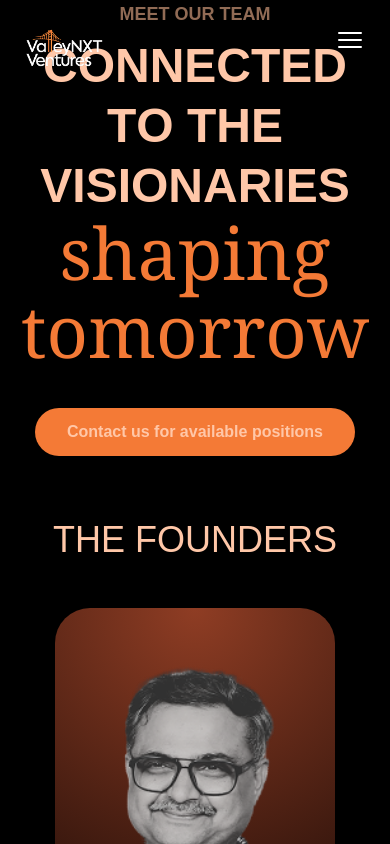
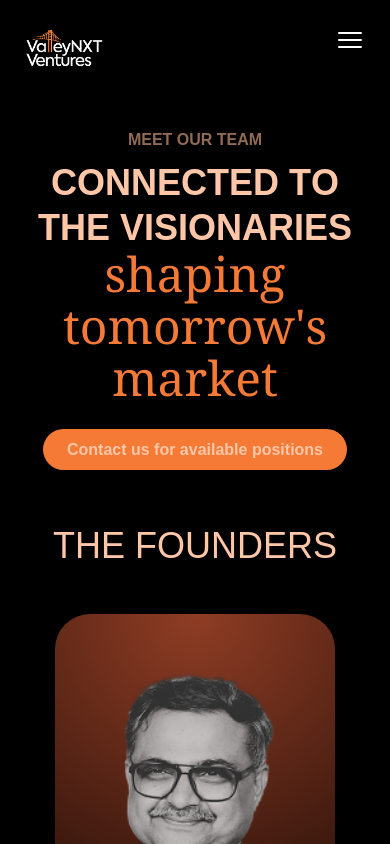
Before and after one commit to AttharvShrivastav/ValleyNXT, a React (Vite) app: page /team in a window 390 px wide. Shown: the top 844 px of the page. Built offline with nearby package versions, Linux system fonts and the light colour scheme; a web font is replaced by a local one.

Commit message:
Teams page responsive done.

```diff
--- a/src/components/PageHero.jsx
+++ b/src/components/PageHero.jsx
@@ -24,7 +24,6 @@ const PageHero = ({ subtitle, titleLine1, titleLine2, titleLine2Serif, buttonTex
 
             <div className="relative w-[90%] md:w-[80%] max-w-6xl flex flex-col items-center">
 
-                {/* ✅ CHANGE: Added horizontal padding (px-16) to the SVG's container to shorten the lines */}
                 {/* <div className="absolute top-1/2 left-1/2 -translate-x-1/2 -translate-y-1/2 w-full hidden md:block px-16">
                     <svg width="100%" height="auto" viewBox="0 0 988 124" fill="none" xmlns="http://www.w3.org/2000/svg" preserveAspectRatio="xMidYMid meet">
                         <path d="M104.667 3C104.667 1.52724 103.473 0.333333 102 0.333333C100.527 0.333333 99.3333 1.52724 99.3333 3C99.3333 4.47276 100.527 5.66667 102 5.66667C103.473 5.66667 104.667 4.47276 104.667 3ZM102 3V2.5L-7.62939e-06 2.5V3V3.5L102 3.5V3Z" fill="#F47A36"/>
@@ -40,7 +39,8 @@ const PageHero = ({ subtitle, titleLine1, titleLine2, titleLine2Serif, buttonTex
                         <h1 className="hero-heading font-primary font-normal text-4xl md:text-6xl text-[#FFC7A8] leading-tight">
                             <span className='font-bold'>{titleLine1}</span>
                             <br />
-                            <span className={`font-normal text-6xl md:text-7xl text-[#F47A36] ${titleLine2Serif ? 'font-serifa' : ''}`}>
+                             {/* ✅ CHANGE: Reduced base font size for mobile */}
+                            <span className={`font-normal text-5xl md:text-7xl text-[#F47A36] ${titleLine2Serif ? 'font-serifa' : ''}`}>
                                 {titleLine2}
                             </span>
                         </h1>
--- a/src/pages/TeamsPage.jsx
+++ b/src/pages/TeamsPage.jsx
@@ -4,20 +4,21 @@ import { useGSAP } from '@gsap/react';
 import { ScrollTrigger } from 'gsap/ScrollTrigger';
 import { SplitText } from 'gsap/all';
 
+import PageHero from '../components/PageHero'; // ✅ IMPORT: Added the PageHero component
 import ProfileCard from '../components/ProfileCard';
 import AnandSaklechaImage from '../assets/AnandSaklecha.png';
 import DrMadhuImage from '../assets/DrMadhu.png';
 import DrNikhilImage from '../assets/DrNikhil.png';
 import MrSureshImage from '../assets/MrSureshImage.png';
 
-import DrInderjitImage from '../assets/DrInderjit.png'
-import DrNaziaImage from '../assets/DrNazia.png'
-import MrApurvaImage from '../assets/MrApurva.png'
+import DrInderjitImage from '../assets/DrInderjit.png';
+import DrNaziaImage from '../assets/DrNazia.png';
+import MrApurvaImage from '../assets/MrApurva.png';
 
-import HarshwardhanSaklechaImage from '../assets/1.png'
-import DhairyaJainImage from '../assets/2.png'
+import HarshwardhanSaklechaImage from '../assets/1.png';
+import DhairyaJainImage from '../assets/2.png';
 
-gsap.registerPlugin(ScrollTrigger, SplitText);
+gsap.registerPlugin(ScrollTrigger, SplitText, useGSAP);
 
 // --- Static Data ---
 const founders = [
@@ -26,28 +27,32 @@ const founders = [
     name: "CA Anand Saklecha",
     title: "Capitalizing Ideas",
     bio: "Veteran fund manager, structuring over ₹4,500 Cr in deals and guiding entrepreneurs from inception to IPO.",
-    image: AnandSaklechaImage
+    image: AnandSaklechaImage,
+    linkedin: "#"
   },
   {
     id: 2,
     name: "Dr. Madhu Vasepalli",
     title: "Managing Partner",
     bio: "Serial healthtech entrepreneur and investor in 17+ startups. Mentor to founders at the intersection of tech and healthcare.",
-    image: DrMadhuImage
+    image: DrMadhuImage,
+    linkedin: "#"
   },
   {
     id: 3,
     name: "Dr. Nikhil Agarwal",
     title: "Founder & Advisor",
     bio: "Architect behind India's leading incubators and 175+ startups. Pioneer in innovation ecosystems and startup policy.",
-    image: DrNikhilImage
+    image: DrNikhilImage,
+    linkedin: "#"
   },
   {
     id: 4,
     name: "Mr. Suresh Goyal",
     title: "Partner & Fund Manager",
     bio: "Infrastructure finance leader with 30+ years experience. Scaled India's largest PPP platform and managed global assets.",
-    image: MrSureshImage
+    image: MrSureshImage,
+    linkedin: "#"
   }
 ];
 const investmentTeam = [
@@ -56,42 +61,44 @@ const investmentTeam = [
         name: "CA Harshwardhan Saklecha",
         title: "Vice President",
         bio: "Chartered Accountant and AIF Fund Manager. Brings advanced skills in VC, financial modeling, and deal structuring.",
-        image: HarshwardhanSaklechaImage
+        image: HarshwardhanSaklechaImage,
+        linkedin: "#"
     },
     {
         id: 9,
         name: "CS Dhairya Jain",
         title: "Investor Relation & Compliance Officer",
         bio: "Company Secretary with expertise in fund-raise, due diligence, and compliance. Experience handling global investments.",
-        image: DhairyaJainImage
+        image: DhairyaJainImage,
+        linkedin: "#"
     },
 ];
-
 const advisory = [
     {
         id: 10,
         name: "Mr. Apurva Chamaria",
         title: "Global Head of VC & Startup Partnerships, Google",
         bio: "Top angel investor with 100+ startup investments and 10+ exits. Ecosystem builder shaping India’s tech landscape.",
-        image: MrApurvaImage
+        image: MrApurvaImage,
+        linkedin: "#"
     },
     {
         id: 11,
         name: "Dr. Inderjit Singh",
         title: "Ex-Member of Parliament, Singapore",
         bio: "Co-founded a $2B unicorn; global startup leader and mentor. Supports deep tech and innovation ventures.",
-        image: DrInderjitImage
+        image: DrInderjitImage,
+        linkedin: "#"
     },
     {
         id: 12,
         name: "Dr. Nazia M. Habib",
         title: "Professor, University of Cambridge",
         bio: "Expert in sustainable development and blended finance. Mentored global founders and mobilized $10M+ capital.",
-        image: DrNaziaImage
+        image: DrNaziaImage,
+        linkedin: "#"
     },
 ];
-
-
 
 const TeamCategorySection = ({ title, members }) => (
     <section className="w-full max-w-7xl mx-auto px-8 py-16">
@@ -104,20 +111,13 @@ const TeamCategorySection = ({ title, members }) => (
     </section>
 );
 
-
 const TeamsPage = () => {
     const pageRef = useRef(null);
 
     useGSAP(() => {
-        const heroHeading = pageRef.current.querySelector('.hero-heading');
-        const split = new SplitText(heroHeading, { type: "words,chars", wordsClass: "word" });
-        gsap.from(split.words, {
-            duration: 0.8,
-            yPercent: 110,
-            ease: 'power3.out',
-            stagger: 0.05,
-        });
+        // ✅ CLEANUP: Removed the hero heading animation, as it's now handled by the PageHero component.
 
+        // This animation for the profile cards remains.
         const cards = gsap.utils.toArray('.profile-card');
         cards.forEach(card => {
             gsap.from(card, {
@@ -137,22 +137,15 @@ const TeamsPage = () => {
 
     return (
         <div ref={pageRef} className="bg-black text-white">
-            {/* --- CHANGE IS ON THIS LINE --- */}
-            <div className="h-[54vh] font-primary w-full flex flex-col justify-center items-center text-center px-4">
-                <p className="text-lg font-semibold text-[#916B55] mb-2">MEET OUR TEAM</p>
-                <div className="overflow-hidden mb-8">
-                    <h1 className="hero-heading font-primary font-normal text-5xl md:text-6xl text-[#FFC7A8] leading-tight">
-                        <span className='font-bold'> CONNECTED TO THE VISIONARIES</span>
-                        <br />
-                        <span className='font-serifa font-normal text-7xl md:text-7xl text-[#F47A36]'>
-                            shaping tomorrow's market
-                        </span>
-                    </h1>
-                </div>
-                <a href="#" className="px-8 py-3 bg-[#F47A36] text-[#FFC7A8] font-semibold rounded-full hover:bg-opacity-80 transition-colors">
-                    Contact us for available positions
-                </a>
-            </div>
+
+            {/* ✅ CHANGE: Replaced the hardcoded hero with the reusable PageHero component */}
+            <PageHero
+                subtitle="MEET OUR TEAM"
+                titleLine1="CONNECTED TO THE VISIONARIES"
+                titleLine2="shaping tomorrow's market"
+                titleLine2Serif={true}
+                buttonText="Contact us for available positions"
+            />
 
             <TeamCategorySection title="THE FOUNDERS" members={founders} />
             <TeamCategorySection title="THE ADVISORY" members={advisory} />
```
